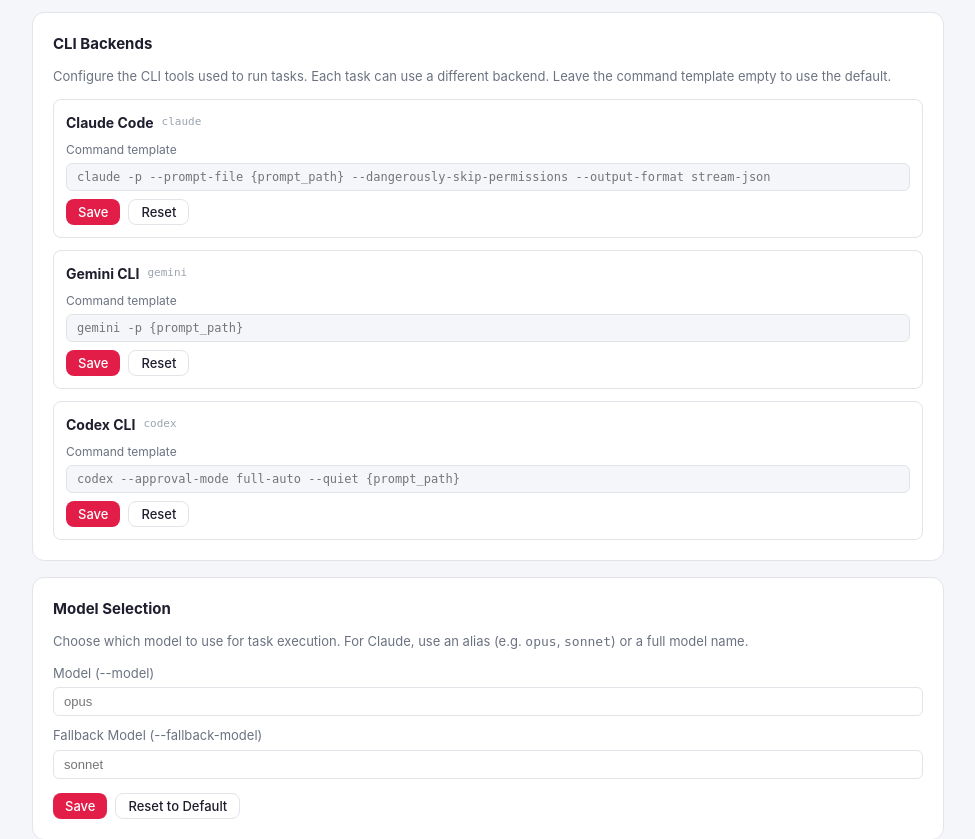
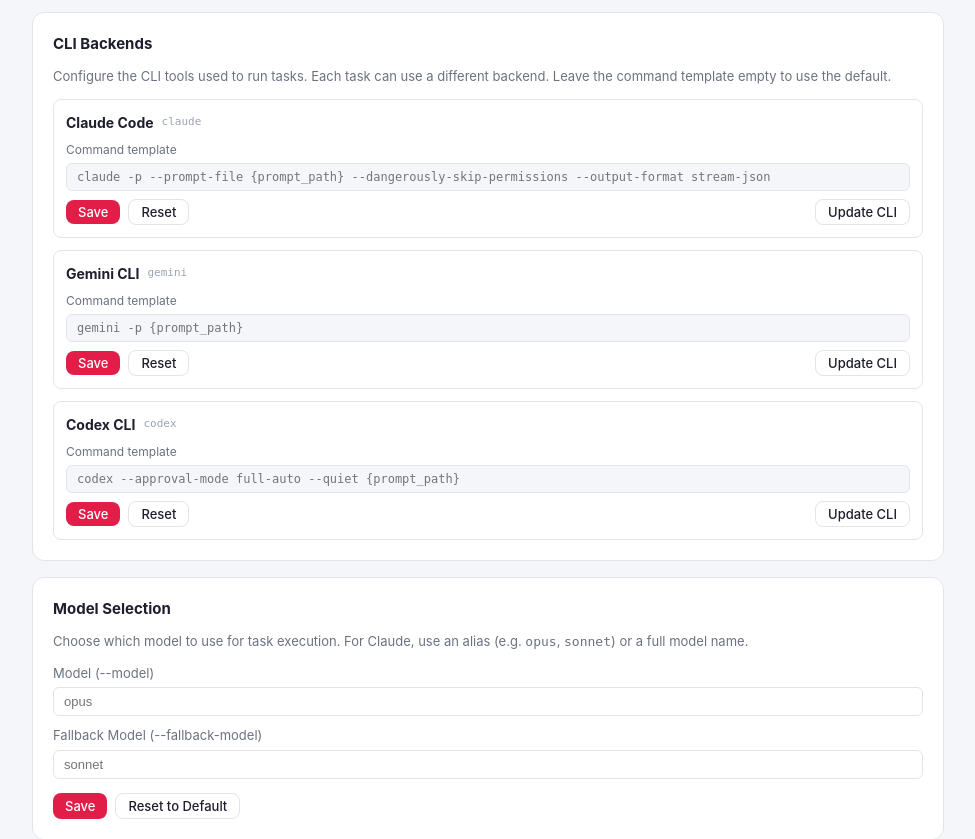
Before and after one commit to yoogie27/claudewrapper, a FastAPI app: page /settings in a window 1280 px wide. Shown: the part 209-1048 px from the top of the page, without its empty margins (152-1127 px from the left). Run offline with FastAPI, Linux system fonts and the light colour scheme; data that the repository does not hold is empty; parts of the project's set-up code (start-up, migrations or seed data) failed here and were passed over; some libraries are stand-ins or nearby versions.

Commit message:
feat: add CLI update buttons and prevent jobs from blocking on stdin
- Use subprocess.DEVNULL for stdin when not piping prompt text, so
  backend processes never hang waiting for user input
- Add POST /api/backends/{name}/update endpoint that runs npm install -g
  to update Claude Code, Gemini CLI, or Codex CLI
- Add "Update CLI" button per backend in Settings UI with output log

Co-Authored-By: Claude Opus 4.6 (1M context) <noreply@anthropic.com>

```diff
--- a/app/cli_backend.py
+++ b/app/cli_backend.py
@@ -74,7 +74,7 @@ class CliBackend(ABC):
         proc_env = {**os.environ, **(extra_env or {})} if extra_env else None
 
         with open(stderr_path, "w", encoding="utf-8") as err_f:
-            stdin_pipe = subprocess.PIPE if self._uses_stdin else None
+            stdin_pipe = subprocess.PIPE if self._uses_stdin else subprocess.DEVNULL
             proc = subprocess.Popen(
                 cmd, cwd=workdir, stdin=stdin_pipe,
                 stdout=subprocess.PIPE, stderr=err_f,
--- a/app/main.py
+++ b/app/main.py
@@ -1018,6 +1018,40 @@ async def update_backend_config(backend_name: str, request: Request) -> Any:
     return {"ok": True}
 
 
+_BACKEND_UPDATE_CMDS: dict[str, list[str]] = {
+    "claude": ["npm", "install", "-g", "@anthropic-ai/claude-code@latest"],
+    "gemini": ["npm", "install", "-g", "@anthropic-ai/gemini-cli@latest"],
+    "codex": ["npm", "install", "-g", "codex@latest"],
+}
+
+@app.post("/api/backends/{backend_name}/update")
+async def update_backend_cli(backend_name: str) -> Any:
+    cmd = _BACKEND_UPDATE_CMDS.get(backend_name)
+    if not cmd:
+        return JSONResponse({"ok": False, "error": f"Unknown backend: {backend_name}"}, 400)
+
+    cflags = subprocess.CREATE_NO_WINDOW if sys.platform == "win32" else 0
+
+    def _run() -> dict:
+        try:
+            result = subprocess.run(
+                cmd, capture_output=True, text=True, timeout=120,
+                creationflags=cflags,
+            )
+            output = (result.stdout + "\n" + result.stderr).strip()
+            if result.returncode == 0:
+                return {"ok": True, "output": output}
+            return {"ok": False, "error": f"Exit code {result.returncode}", "output": output}
+        except FileNotFoundError:
+            return {"ok": False, "error": "npm not found. Please install Node.js/npm first."}
+        except subprocess.TimeoutExpired:
+            return {"ok": False, "error": "Update timed out after 120s"}
+        except Exception as exc:
+            return {"ok": False, "error": str(exc)}
+
+    return await asyncio.get_event_loop().run_in_executor(None, _run)
+
+
 @app.post("/api/detect-mode")
 async def detect_mode_api(request: Request) -> Any:
     data = await request.json()
--- a/app/templates/settings.html
+++ b/app/templates/settings.html
@@ -388,10 +388,12 @@ async function loadBackends() {
                        value="${esc(b.custom_cmd)}"
                        placeholder="${esc(b.default_cmd)}"
                        style="width:100%;padding:6px 10px;background:var(--bg);border:1px solid var(--border);border-radius:6px;color:var(--text);font-size:12px;font-family:monospace">
-                <div style="display:flex;gap:8px;margin-top:8px">
+                <div style="display:flex;gap:8px;margin-top:8px;align-items:center">
                     <button class="btn btn-sm btn-primary" onclick="saveBackendCmd('${b.value}')">Save</button>
                     <button class="btn btn-sm btn-secondary" onclick="resetBackendCmd('${b.value}')">Reset</button>
+                    <button class="btn btn-sm btn-secondary" id="btn-update-${b.value}" onclick="updateBackendCli('${b.value}')" style="margin-left:auto">Update CLI</button>
                 </div>
+                <div id="update-result-${b.value}" style="display:none;margin-top:8px;font-size:12px;padding:8px;border-radius:6px;background:var(--bg);border:1px solid var(--border);white-space:pre-wrap;font-family:monospace;max-height:120px;overflow-y:auto"></div>
             </div>
         `).join('');
     } catch {}
@@ -410,6 +412,32 @@ async function resetBackendCmd(name) {
     document.getElementById('backend-cmd-' + name).value = '';
     await saveBackendCmd(name);
     toast('Reset', name + ' command reset to default', 'info');
+}
+async function updateBackendCli(name) {
+    const btn = document.getElementById('btn-update-' + name);
+    const resultEl = document.getElementById('update-result-' + name);
+    btn.disabled = true;
+    btn.textContent = 'Updating...';
+    resultEl.style.display = 'none';
+    try {
+        const resp = await fetch('/api/backends/' + name + '/update', { method: 'POST' });
+        const data = await resp.json();
+        if (data.ok) {
+            toast('Updated', name + ' CLI updated successfully', 'success');
+            resultEl.style.display = 'block';
+            resultEl.style.borderColor = 'var(--success, #22c55e)';
+            resultEl.textContent = data.output || 'Done';
+        } else {
+            toast('Error', data.error || 'Update failed', 'error');
+            resultEl.style.display = 'block';
+            resultEl.style.borderColor = 'var(--error, #ef4444)';
+            resultEl.textContent = data.error + (data.output ? '\n' + data.output : '');
+        }
+    } catch (err) {
+        toast('Error', 'Network error: ' + err.message, 'error');
+    }
+    btn.disabled = false;
+    btn.textContent = 'Update CLI';
 }
 document.addEventListener('DOMContentLoaded', loadBackends);
 
```
